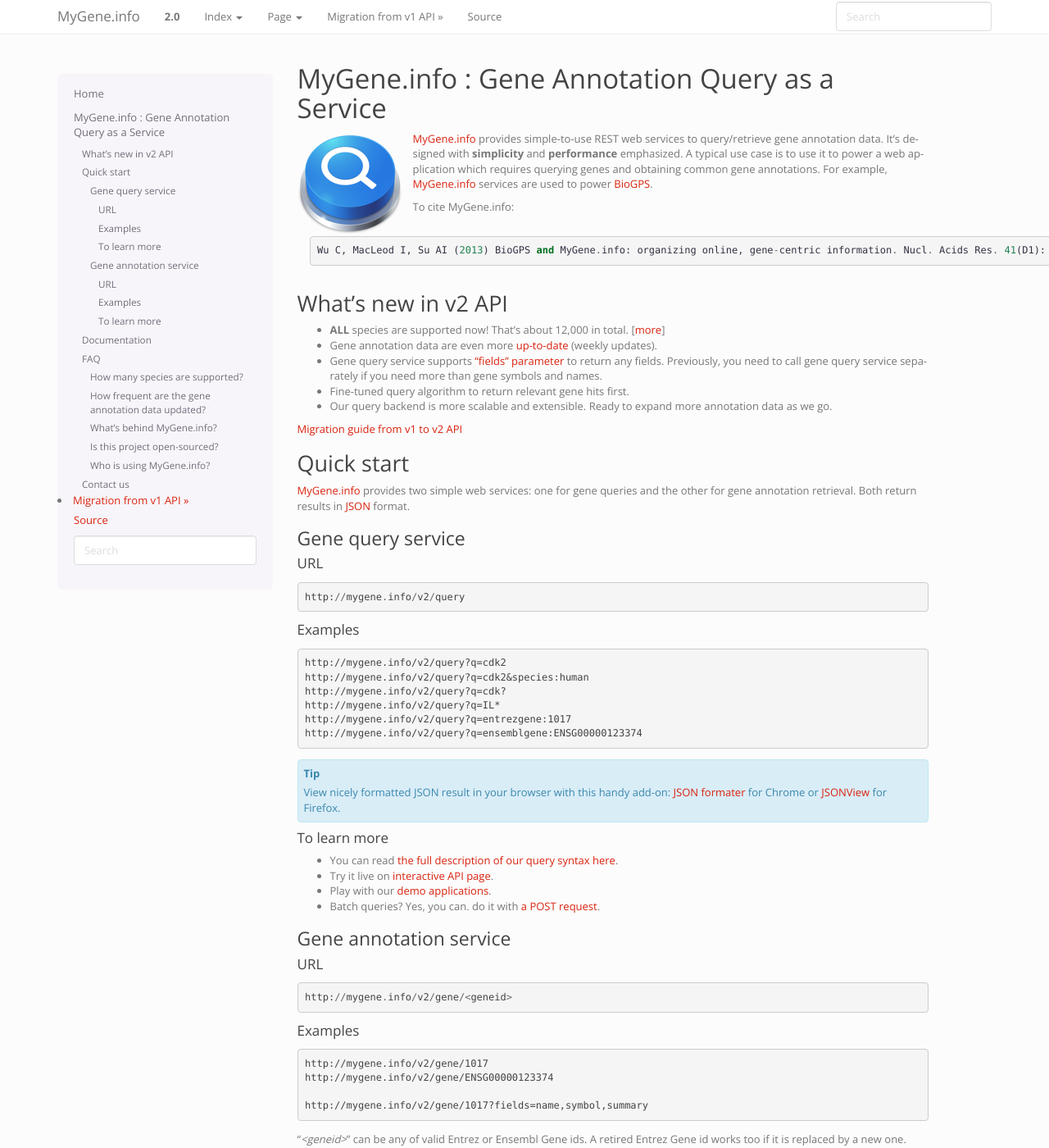
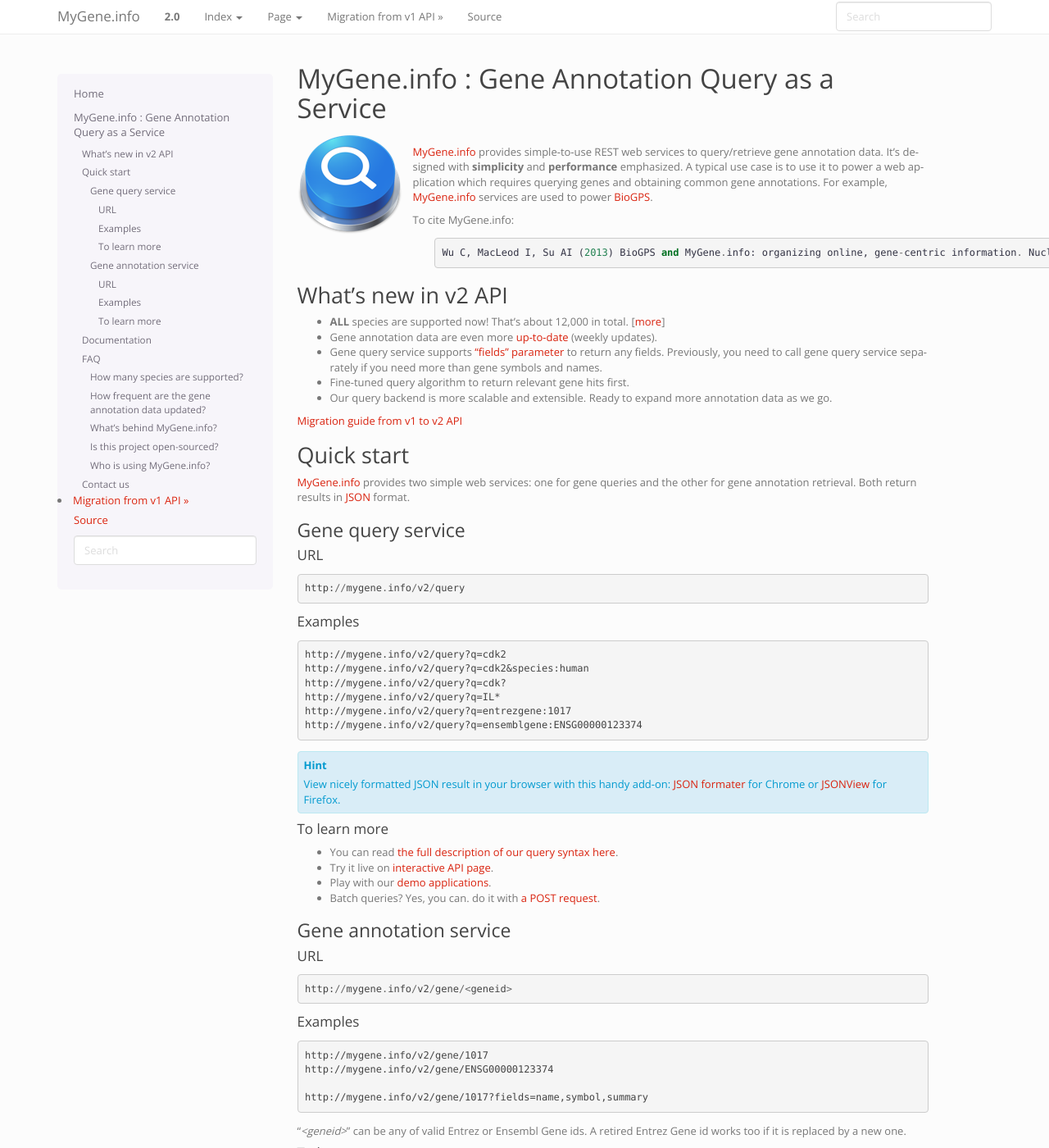
Before and after one commit to biothings/mygene.info, a Sphinx documentation site: the page built from docs/index.rst, in a window 1280 px wide and 1400 px high. Shown: the whole window at 82% size. Built offline with Sphinx 7.4.7, drawn with Linux system fonts in a browser that asks for light colours.

Commit message:
minor styling tweaks on home page.

```diff
--- a/docs/_static/mgdocs-styles.css
+++ b/docs/_static/mgdocs-styles.css
@@ -5,6 +5,10 @@
   font-style: normal;
   font-weight: 400;
   src: local('Droid Sans Mono'), local('DroidSansMono'), url(http://themes.googleusercontent.com/static/fonts/droidsansmono/v4/ns-m2xQYezAtqh7ai59hJUYuTAAIFFn5GTWtryCmBQ4.woff) format('woff');
+}
+
+.head-paragraph {
+    margin-top: 25px;
 }
 
 p.admonition-title {
@@ -31,17 +35,21 @@
 
 .highlight-python pre {
     /*font-family: 'Droid Sans Mono', sans-serif;*/
-    background-color: #FAFDBA;
+    /*background-color: #FAFDBA;*/
+    background-color: #FCFDDC;
     border-color: #D8DB8C;
+
 }
 
+/*this should be after .highlight-python pre*/
 .mg-citation pre {
+    float: right;
+    overflow: hidden;
     color: #333344;
     background-color: #f5f5f5;
     border-color: #ccc;
     font-size: 12px;
 }
-
 
 .gene-object-containter pre {
     max-height: 500px;
--- a/docs/doc/quick_start.rst
+++ b/docs/doc/quick_start.rst
@@ -24,7 +24,7 @@
     http://mygene.info/v2/query?q=entrezgene:1017
     http://mygene.info/v2/query?q=ensemblgene:ENSG00000123374
 
-.. Tip:: View nicely formatted JSON result in your browser with this handy add-on: `JSON formater <https://chrome.google.com/webstore/detail/bcjindcccaagfpapjjmafapmmgkkhgoa>`_ for Chrome or `JSONView <https://addons.mozilla.org/en-US/firefox/addon/jsonview/>`_ for Firefox.
+.. Hint:: View nicely formatted JSON result in your browser with this handy add-on: `JSON formater <https://chrome.google.com/webstore/detail/bcjindcccaagfpapjjmafapmmgkkhgoa>`_ for Chrome or `JSONView <https://addons.mozilla.org/en-US/firefox/addon/jsonview/>`_ for Firefox.
 
 
 
--- a/docs/index.rst
+++ b/docs/index.rst
@@ -14,7 +14,9 @@
 .. image:: _static/logo.png
    :align: left
 
-`MyGene.info <http://mygene.info>`_ provides simple-to-use REST web services to query/retrieve gene annotation data. It's designed with **simplicity** and **performance** emphasized. A typical use case is to use it to power a web application which requires querying genes and obtaining common gene annotations. For example, `MyGene.info <http://mygene.info>`_ services are used to power `BioGPS <http://biogps.org>`_.
+.. cssclass:: head-paragraph
+
+  `MyGene.info <http://mygene.info>`_ provides simple-to-use REST web services to query/retrieve gene annotation data. It's designed with **simplicity** and **performance** emphasized. A typical use case is to use it to power a web application which requires querying genes and obtaining common gene annotations. For example, `MyGene.info <http://mygene.info>`_ services are used to power `BioGPS <http://biogps.org>`_.
 
 .. raw:: html
 
```
